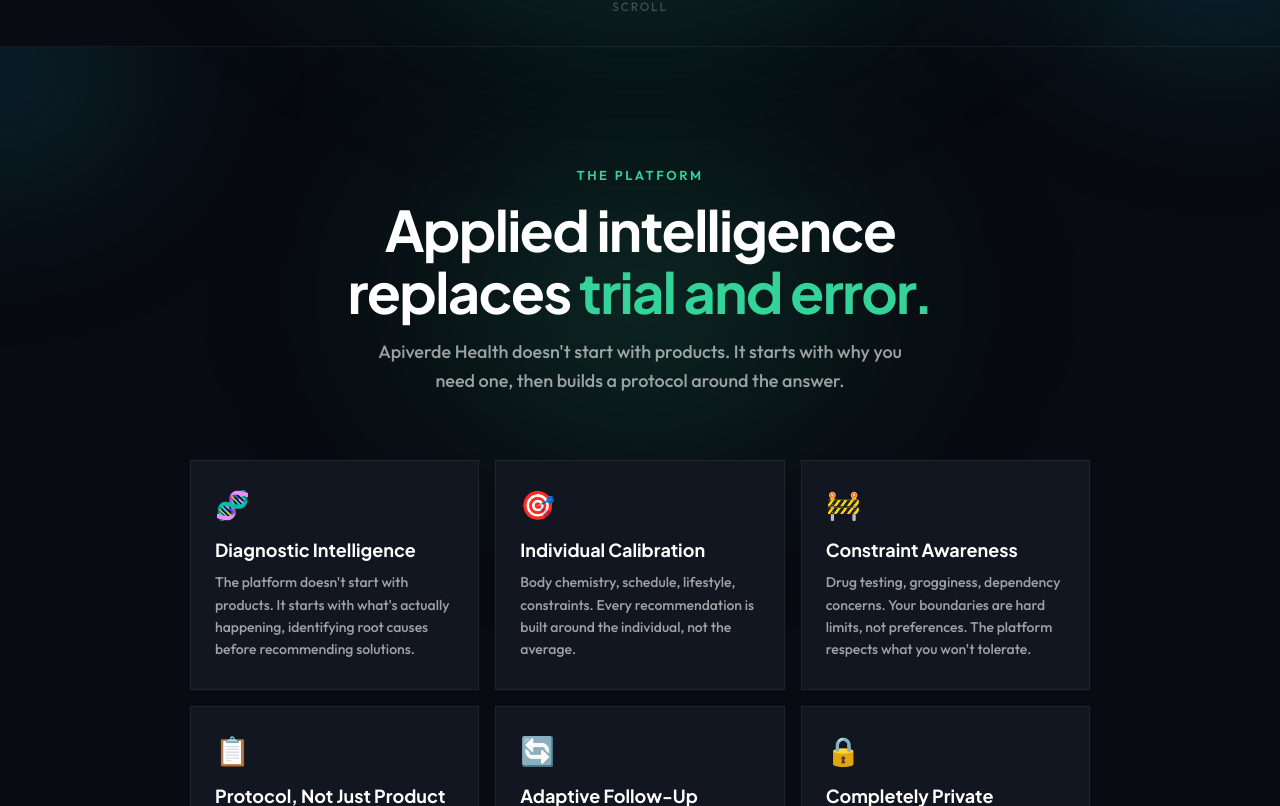
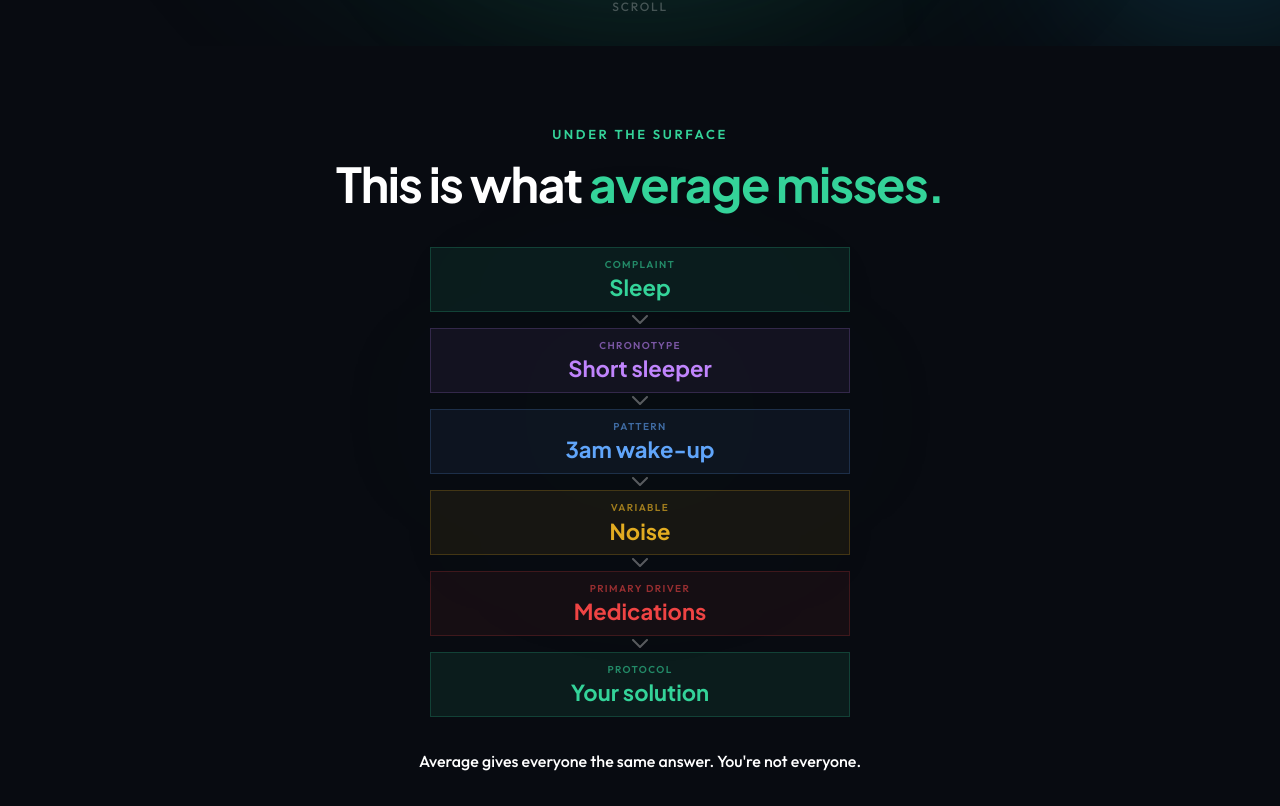
Before and after one commit to brygp954/apiverde-demo, a React (Vite) app: page / in a window 1280 px wide. Shown: the part 634-1440 px from the top of the page. Built offline with nearby package versions, Linux system fonts and the light colour scheme.

Commit message:
Major overhaul

```diff
--- a/src/ApiverdeDemo.jsx
+++ b/src/ApiverdeDemo.jsx
@@ -681,6 +681,178 @@ function InsightSection() {
   );
 }
 
+// ─── UNDER THE SURFACE — STACKED CYCLING SECTION ────────────
+function StackSection() {
+  const [show, setShow] = useState(false);
+  const sectionRef = useRef(null);
+
+  useEffect(() => {
+    const obs = new IntersectionObserver(([e]) => {
+      if (e.isIntersecting) setShow(true);
+    }, { threshold: 0.3 });
+    if (sectionRef.current) obs.observe(sectionRef.current);
+    return () => obs.disconnect();
+  }, []);
+
+  const palette = {
+    purple: "#c084fc", blue: "#60a5fa", yellow: "#fbbf24", red: "#ef4444",
+  };
+
+  function CyclingBox({ label, items, color, delay, speed = 2200 }) {
+    const [index, setIndex] = useState(0);
+    const [fading, setFading] = useState(false);
+    useEffect(() => {
+      if (!show) return;
+      const interval = setInterval(() => {
+        setFading(true);
+        setTimeout(() => {
+          setIndex(prev => (prev + 1) % items.length);
+          setFading(false);
+        }, Math.min(250, speed * 0.15));
+      }, speed);
+      return () => clearInterval(interval);
+    }, [show, items.length, speed]);
+    return (
+      <div style={{
+        background: `${color}10`, border: `1px solid ${color}30`,
+        padding: "10px 40px",
+        display: "flex", flexDirection: "column", alignItems: "center", gap: "2px",
+        opacity: show ? 1 : 0,
+        transform: show ? "translateY(0)" : "translateY(12px)",
+        transition: `all 0.5s cubic-bezier(0.16, 1, 0.3, 1) ${delay}s`,
+      }}>
+        <div style={{
+          fontFamily: outfit, fontSize: "10px", fontWeight: 600,
+          color: `${color}99`, textTransform: "uppercase", letterSpacing: "0.14em",
+        }}>{label}</div>
+        <div style={{
+          fontFamily: jakarta, fontSize: "22px", fontWeight: 700,
+          color: color, height: "28px",
+          display: "flex", alignItems: "center",
+          opacity: fading ? 0 : 1,
+          transform: fading ? "translateY(6px)" : "translateY(0)",
+          transition: "all 0.3s ease",
+        }}>{items[index]}</div>
+      </div>
+    );
+  }
+
+  function Arrow({ delay }) {
+    return (
+      <div style={{
+        display: "flex", justifyContent: "center", lineHeight: 1, padding: "3px 0",
+        opacity: show ? 0.5 : 0,
+        transition: `all 0.4s ease ${delay}s`,
+      }}>
+        <svg width="18" height="10" viewBox="0 0 18 10" fill="none">
+          <path d="M2 1L9 8L16 1" stroke="rgba(255,255,255,0.65)" strokeWidth="2" strokeLinecap="round" strokeLinejoin="round" />
+        </svg>
+      </div>
+    );
+  }
+
+  return (
+    <section ref={sectionRef} style={{
+      padding: "80px 32px 60px", position: "relative", overflow: "hidden",
+      display: "flex", flexDirection: "column", alignItems: "center",
+      background: C.bg,
+    }}>
+      <div style={{
+        position: "absolute", top: "15%", left: "50%", transform: "translateX(-50%)",
+        width: "700px", height: "500px",
+        background: `radial-gradient(ellipse at center, ${C.green}06 0%, transparent 55%)`,
+        pointerEvents: "none", filter: "blur(120px)",
+      }} />
+
+      <div style={{ textAlign: "center", marginBottom: "36px", position: "relative" }}>
+        <Reveal>
+          <SectionLabel>Under the Surface</SectionLabel>
+          <h2 style={{
+            fontFamily: jakarta, fontSize: "clamp(28px, 5vw, 48px)",
+            fontWeight: 700, color: C.white, lineHeight: 1.1,
+            letterSpacing: "-0.03em",
+          }}>This is what <span style={{ color: C.green }}>average misses.</span></h2>
+        </Reveal>
+      </div>
+
+      <div style={{
+        display: "flex", flexDirection: "column", gap: "0px",
+        width: "100%", maxWidth: "420px",
+      }}>
+        <div style={{
+          background: `${C.green}15`, border: `1px solid ${C.green}35`,
+          padding: "10px 40px",
+          display: "flex", flexDirection: "column", alignItems: "center", gap: "2px",
+          opacity: show ? 1 : 0,
+          transform: show ? "translateY(0)" : "translateY(16px)",
+          transition: "all 0.6s cubic-bezier(0.16, 1, 0.3, 1) 0s",
+        }}>
+          <div style={{
+            fontFamily: outfit, fontSize: "10px", fontWeight: 600,
+            color: `${C.green}99`, textTransform: "uppercase", letterSpacing: "0.14em",
+          }}>COMPLAINT</div>
+          <div style={{
+            fontFamily: jakarta, fontSize: "22px", fontWeight: 700, color: C.green,
+          }}>Sleep</div>
+        </div>
+
+        <Arrow delay={0.1} />
+
+        <CyclingBox label="CHRONOTYPE"
+          items={["Night owl", "Early bird", "Short sleeper", "Long sleeper", "Irregular rhythm", "Delayed phase"]}
+          color={palette.purple} delay={0.15} speed={2800} />
+
+        <Arrow delay={0.25} />
+
+        <CyclingBox label="PATTERN"
+          items={["Racing mind", "Wrong schedule", "Light sleeper", "3am wake-up", "Wired but tired", "Can't stay asleep"]}
+          color={palette.blue} delay={0.3} speed={1600} />
+
+        <Arrow delay={0.4} />
+
+        <CyclingBox label="VARIABLE"
+          items={["Caffeine", "Screen time", "Shift work", "Napping", "Late meals", "Noise", "Temperature", "Exercise timing"]}
+          color={palette.yellow} delay={0.45} speed={1200} />
+
+        <Arrow delay={0.55} />
+
+        <CyclingBox label="PRIMARY DRIVER"
+          items={["Deadlines", "Trauma", "Hormones", "Chronic pain", "Menopause", "Grief", "Medications", "Cortisol", "Blood sugar", "Sleep apnea", "Parenthood", "Perfectionism"]}
+          color={palette.red} delay={0.6} speed={900} />
+
+        <Arrow delay={0.7} />
+
+        <div style={{
+          background: `${C.green}15`, border: `1px solid ${C.green}35`,
+          padding: "10px 40px",
+          display: "flex", flexDirection: "column", alignItems: "center", gap: "2px",
+          opacity: show ? 1 : 0,
+          transform: show ? "translateY(0)" : "translateY(16px)",
+          transition: "all 0.6s cubic-bezier(0.16, 1, 0.3, 1) 0.75s",
+        }}>
+          <div style={{
+            fontFamily: outfit, fontSize: "10px", fontWeight: 600,
+            color: `${C.green}99`, textTransform: "uppercase", letterSpacing: "0.14em",
+          }}>PROTOCOL</div>
+          <div style={{
+            fontFamily: jakarta, fontSize: "22px", fontWeight: 700, color: C.green,
+          }}>Your solution</div>
+        </div>
+      </div>
+
+      <div style={{
+        textAlign: "center", marginTop: "32px",
+        opacity: show ? 1 : 0, transition: "all 0.6s ease 1s",
+      }}>
+        <p style={{
+          fontFamily: outfit, fontSize: "16px", color: C.white, fontWeight: 500,
+          lineHeight: 1.6, maxWidth: "520px", margin: "0 auto",
+        }}>Average gives everyone the same answer. You're not everyone.</p>
+      </div>
+    </section>
+  );
+}
+
 // ─── SCIENCE MEETS PRECISION SECTION ────────────────────────
 function PrecisionSection() {
   const cards = [
@@ -845,7 +1017,7 @@ function HowItWorksSection() {
           fontFamily: jakarta, fontSize: "clamp(32px, 6vw, 56px)",
           fontWeight: 700, lineHeight: 1.1, letterSpacing: "-0.03em",
           maxWidth: "700px", margin: "0 auto 80px",
-        }}>From concern to protocol in <span style={{ color: C.green }}>under 3 minutes.</span></h2>
+        }}>From problem to protocol in <span style={{ color: C.green }}>under 3 minutes.</span></h2>
       </Reveal>
 
       <div ref={sectionRef} className="hiw-grid" style={{
@@ -1692,7 +1864,7 @@ function ApiverdeDemo() {
           transform: heroReady ? "translateY(0)" : "translateY(30px)",
           transition: "all 1s cubic-bezier(0.16, 1, 0.3, 1)",
         }}>
-          <SectionLabel>Cannabinoid Intelligence</SectionLabel>
+          <SectionLabel>Cannabinoid Intelligence Platform</SectionLabel>
           <h1 style={{
             fontFamily: jakarta, fontSize: "clamp(40px, 8vw, 80px)",
             fontWeight: 700, lineHeight: 1.05, letterSpacing: "-0.03em",
@@ -1709,12 +1881,8 @@ function ApiverdeDemo() {
         }}>
           <p style={{
             fontFamily: outfit, fontSize: "18px", color: C.secondary,
-            maxWidth: "560px", margin: "0 auto 16px", lineHeight: 1.6,
+            maxWidth: "560px", margin: "0 auto 48px", lineHeight: 1.6,
           }}>Different body, different life, different root cause. What transforms one person's life may barely move the needle for another.</p>
-          <p style={{
-            fontFamily: outfit, fontSize: "18px", color: C.white, fontWeight: 500,
-            maxWidth: "560px", margin: "0 auto 48px", lineHeight: 1.6,
-          }}>Apiverde Health helps each person find what actually works for them.</p>
 
         </div>
 
@@ -1729,11 +1897,14 @@ function ApiverdeDemo() {
         </div>
       </section>
 
+      {/* ─── UNDER THE SURFACE ─── */}
+      <StackSection />
+
+      {/* ─── HOW IT WORKS ─── */}
+      <HowItWorksSection />
+
       {/* ─── SCIENCE MEETS PRECISION ─── */}
       <PrecisionSection />
-
-      {/* ─── HOW IT WORKS ─── */}
-      <HowItWorksSection />
 
       {/* ─── DIAGNOSTIC CTA ─── */}
       <DiagnosticCTA />
@@ -1749,7 +1920,7 @@ function ApiverdeDemo() {
         <div style={{
           fontFamily: outfit, fontSize: "13px", fontWeight: 700,
           textTransform: "uppercase", letterSpacing: "0.06em", marginBottom: "16px",
-        }}>Cannabinoid Intelligence.</div>
+        }}>Cannabinoid Intelligence Platform.</div>
         <div style={{ height: "1px", background: C.border, maxWidth: "200px", margin: "0 auto 16px" }} />
         <p style={{
           fontFamily: outfit, fontSize: "13px",
```
